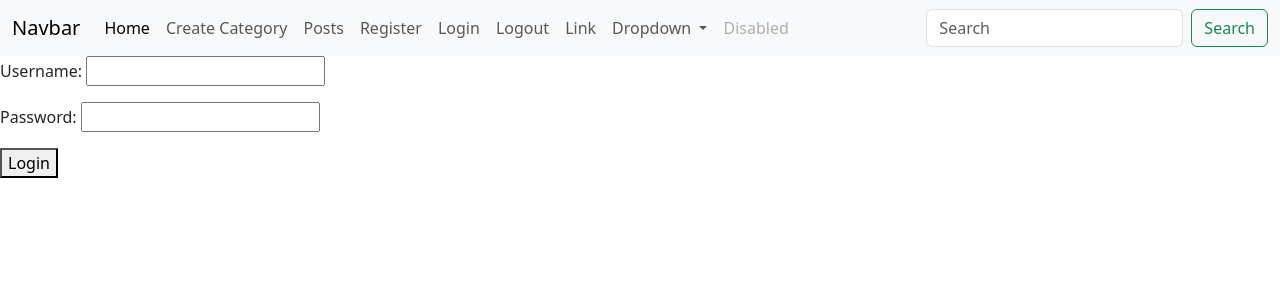
After one commit to songlei1979/Simpleblog2026s1, a Django app: page /accounts/login/ in a window 1280 px wide. The commit adds this page. Shown: the top 300 px of the page. Run offline with Django 5.2, Linux system fonts and the light colour scheme.

Commit message:
login page

```diff
--- a/Simpleblog2026s1/settings.py
+++ b/Simpleblog2026s1/settings.py
@@ -130,3 +130,6 @@ STATIC_URL = "static/"
 STATICFILES_DIRS = [
     BASE_DIR / 'static',
 ]
+
+LOGIN_REDIRECT_URL = "/"
+LOGOUT_REDIRECT_URL = "/"
--- a/blog/urls.py
+++ b/blog/urls.py
@@ -1,4 +1,5 @@
-from django.urls import path
+
+from django.urls import path, include
 
 from blog.views import index, category_detail, post_detail, create_category, PostListView, PostDetailView, \
     PostCreateView, PostUpdateView, PostDeleteView, register
@@ -21,4 +22,5 @@ urlpatterns = [
     path('post_delete/<int:pk>/',
          PostDeleteView.as_view(), name='post_delete'),
     path('register/', register, name='register'),
+    path("accounts/", include("django.contrib.auth.urls")),
 ]
--- a/templates/base.html
+++ b/templates/base.html
@@ -40,6 +40,12 @@
                     <a class="nav-link" href="{% url 'register' %}">Register</a>
                 </li>
                 <li class="nav-item">
+                    <a class="nav-link" href="{% url 'login' %}">Login</a>
+                </li>
+                <li class="nav-item">
+                    <a class="nav-link" href="{% url 'logout' %}">Logout</a>
+                </li>
+                <li class="nav-item">
                     <a class="nav-link" href="#">Link</a>
                 </li>
                 <li class="nav-item dropdown">
--- a/templates/blog/index.html
+++ b/templates/blog/index.html
@@ -5,6 +5,9 @@
 {% block content %}
 
 <h1>Welcome to my blog</h1>
+    {% if user.is_authenticated %}
+        {{ user.username }}
+    {% endif %}
 <p>Check out my latest posts below:</p>
     <button type="button" class="btn btn-primary">Primary</button>
 <ul>
--- /dev/null
+++ b/templates/registration/login.html
@@ -0,0 +1,14 @@
+{% extends 'base.html' %}
+
+{% block title %}
+    Login
+{% endblock %}
+
+{% block content %}
+    <form method="post">
+        {% csrf_token %}
+        <p>Username: <input type="text" name="username"></p>
+        <p>Password: <input type="password" name="password"></p>
+        <button type="submit">Login</button>
+    </form>
+{% endblock %}
```
